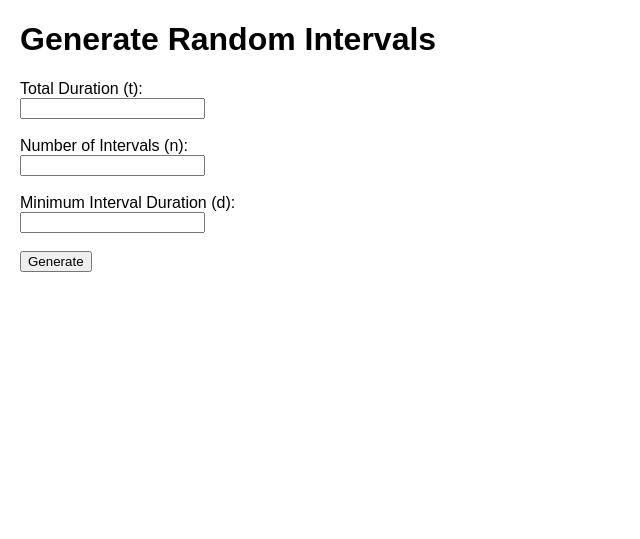
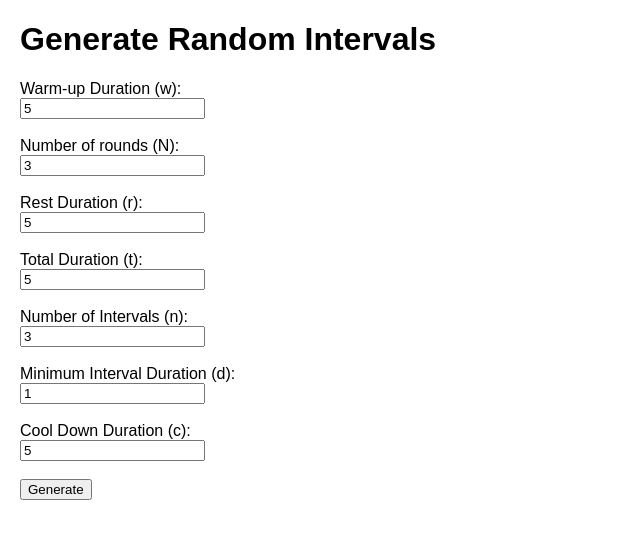
Before and after one commit to diarmuidbrady/randoro-app, a Flask app: page / in a window 1280 px wide. Shown: the top 539 px of the page, without its empty margins (0-640 px from the left). Run offline with Flask 3, Linux system fonts and the light colour scheme.

Commit message:
added need inputs to form with default values for development.

```diff
--- a/flask-server/app.py
+++ b/flask-server/app.py
@@ -153,6 +153,9 @@ class RandoroWorkout:
         )
         return detailed_table
 
+    def process_workout_sounds(self):
+        return {}
+
 @app.route('/')
 def index():
     return render_template('index.html', intervals=[])
@@ -162,15 +165,15 @@ def index():
 @app.route('/generate_random_intervals', methods=['POST'])
 def get_intervals():
     try:
-        w = 30
-        N = 3
-        r = 60
+        w = int(request.form['w'])
+        N = int(request.form['N'])
+        r = int(request.form['r'])
         t = int(request.form['t'])  # Total duration
         n = int(request.form['n'])  # Number of intervals
         d = int(request.form['d'])  # Minimum interval duration
-        c = 0
+        c = int(request.form['c'])
 
-        if t <= 0 or n <= 0 or d <= 0:
+        if N <= 0 or t <= 0 or n <= 0 or d <= 0:
             raise ValueError("Inputs must be positive integers.")
         if n * d > t:
             raise ValueError("The total duration must be >= n * d.")
--- a/flask-server/templates/index.html
+++ b/flask-server/templates/index.html
@@ -24,14 +24,27 @@
         <p class="error">{{ error }}</p>
     {% endif %}
     <form method="POST" action="/generate_random_intervals">
+        <label for="t">Warm-up Duration (w):</label><br>
+        <input type="number" id="w" name="w" value=5 required><br><br>
+
+        <label for="N">Number of rounds (N):</label><br>
+        <input type="number" id="N" name="N" value=3 required><br><br>
+
+        <label for="r">Rest Duration (r):</label><br>
+        <input type="number" id="r" name="r" value=5 required><br><br>
+
         <label for="t">Total Duration (t):</label><br>
-        <input type="number" id="t" name="t" required><br><br>
+        <input type="number" id="t" name="t" value=5 required><br><br>
 
         <label for="n">Number of Intervals (n):</label><br>
-        <input type="number" id="n" name="n" required><br><br>
+        <input type="number" id="n" name="n" value=3 required><br><br>
 
         <label for="d">Minimum Interval Duration (d):</label><br>
-        <input type="number" id="d" name="d" required><br><br>
+        <input type="number" id="d" name="d" value=1 required><br><br>
+
+        <label for="c">Cool Down Duration (c):</label><br>
+        <input type="number" id="c" name="c" value=5 required><br><br>
+
 
         <button type="submit">Generate</button>
     </form>
```
